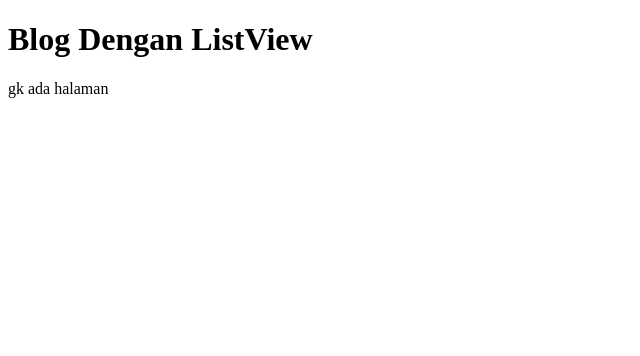
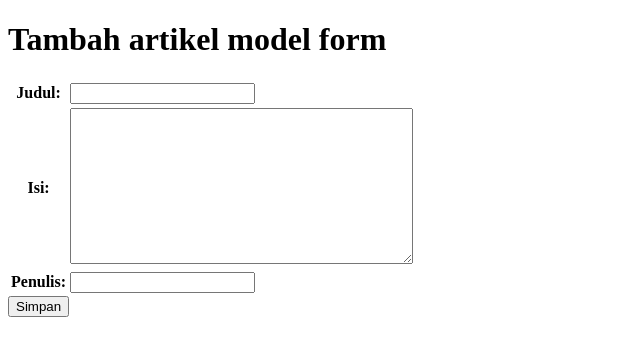
Before and after one commit to my-suhadi/PythonProjects, a Django app: page /blog/create2/ in a window 1280 px wide. Shown: the top 356 px of the page, without its empty margins (0-640 px from the left). Run offline with Django 3.2, Linux system fonts and the light colour scheme; data comes from the database, SQL or seed files in the repository; both versions use the stored data as it was after the commit.

Commit message:
update project #49

```diff
--- a/djangoproject/blog/models.py
+++ b/djangoproject/blog/models.py
@@ -1,4 +1,5 @@
 from django.db import models
+from django.urls import reverse
 from django.utils.text import slugify
 
 
@@ -15,6 +16,12 @@ class Artikel(models.Model):
     def __str__(self):
         return "{}. {}".format(self.id, self.judul)
 
+    def get_absolute_url(self):
+        url_slug = {
+            'slug': self.slug,
+        }
+        return reverse('blog:detail', kwargs=url_slug)
+
     def save(self):
         self.slug = slugify(self.judul)
         super(Artikel, self).save()
--- /dev/null
+++ b/djangoproject/blog/templates/blog/artikel_form.html
@@ -0,0 +1,17 @@
+<!DOCTYPE html>
+<html lang="en">
+<head>
+    <meta charset="UTF-8">
+    <title>Create</title>
+</head>
+<body>
+    <h1>{{ judul_halaman }}</h1>
+    <form method="post">
+        {% csrf_token %}
+        <table>
+            {{ form.as_table }}
+        </table>
+        <button type="submit">Simpan</button>
+    </form>
+</body>
+</html>
--- a/djangoproject/blog/templates/blog/artikel_list.html
+++ b/djangoproject/blog/templates/blog/artikel_list.html
@@ -6,6 +6,8 @@
 </head>
 <body>
     <h1>{{ page_title }}</h1>
+    <a href="{% url 'blog:create1' %}">Tambah1</a> |
+    <a href="{% url 'blog:create2' %}">Tambah2</a>
     <ol>
         {% for artikel in object_list %}
             <li><a href="{% url 'blog:detail' artikel.slug %}">{{ artikel.judul }}</a> - oleh: {{ artikel.penulis }}</li>
--- a/djangoproject/blog/urls.py
+++ b/djangoproject/blog/urls.py
@@ -1,9 +1,11 @@
 from django.conf.urls import url
 from .models import Artikel
-from .views import ArtikelListView, ArtikelDetailView, ArtikelFormView
+from .views import ArtikelListView, ArtikelDetailView, ArtikelFormView, ArtikelCreateView1, ArtikelCreateView2
 
 urlpatterns = [
-    url(r'^create/$', ArtikelFormView.as_view(), name='create'),
+    url(r'^create2/$', ArtikelCreateView2.as_view(), name='create2'),
+    url(r'^create1/$', ArtikelCreateView1.as_view(), name='create1'),
+    # url(r'^create/$', ArtikelFormView.as_view(), name='create'),
     url(r'^(?P<penulis>\w+)/(?P<page>\d+)$', ArtikelListView.as_view(), name='list'),
     url(r'^(?P<penulis>\w+)/$', ArtikelListView.as_view(), name='list'),
     url(r'^detail/(?P<slug>[\w-]+)$', ArtikelDetailView.as_view(model=Artikel), name='detail'),
--- a/djangoproject/blog/views.py
+++ b/djangoproject/blog/views.py
@@ -1,9 +1,43 @@
 from django.shortcuts import render
 from django.urls import reverse_lazy
-from django.views.generic import ListView, DetailView, FormView
+from django.views.generic import ListView, DetailView, FormView, CreateView
 
 from .models import Artikel
 from .forms import ArtikelForm
+
+
+class ArtikelCreateView2(CreateView):
+    model = Artikel
+    fields = [
+        'judul',
+        'isi',
+        'penulis',
+    ]
+
+    konteks_tambahan = {
+        'judul_halaman': 'Tambah artikel model form',
+    }
+
+    def get_context_data(self, **kwargs):
+        self.kwargs.update(self.konteks_tambahan)
+
+        kwargs = self.kwargs
+        return super().get_context_data(**kwargs)
+
+
+class ArtikelCreateView1(CreateView):
+    form_class = ArtikelForm
+    template_name = 'blog/create.html'
+
+    konteks_tambahan = {
+        'judul_halaman': 'Tambah artikel menggunakan create view',
+    }
+
+    def get_context_data(self, **kwargs):
+        self.kwargs.update(self.konteks_tambahan)
+
+        kwargs = self.kwargs
+        return super().get_context_data(**kwargs)
 
 
 class ArtikelFormView(FormView):
```
Also changed, not shown: djangoproject/db.sqlite3.
